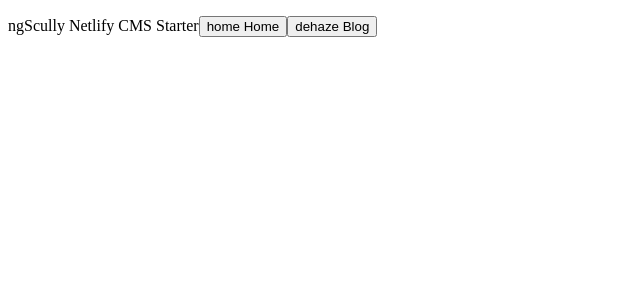
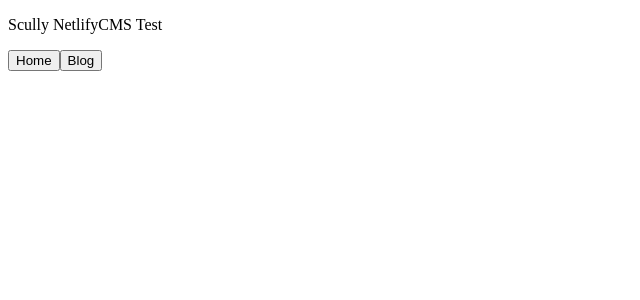
Before and after one commit to sowatechKin/scully-netlify-test, an Angular app: page / in a window 1280 px wide. Shown: the top 300 px of the page, without its empty margins (0-640 px from the left). Built offline with nearby package versions, Linux system fonts and the light colour scheme; what @scullyio/ng-lib would draw is missing.

Commit message:
changed style

```diff
--- a/src/app/app.component.html
+++ b/src/app/app.component.html
@@ -1,15 +1,16 @@
 <header>
     <div color="primary">
         <p>
-            <span [routerLink]="['/']">ngScully Netlify CMS Starter</span>
-            <span class="spacer"></span>
+            <span [routerLink]="['/']">Scully NetlifyCMS Test</span>
+        </p>
+        <div>
             <button mat-button [routerLink]="['/']">
-                <span>home</span> Home
+                Home
             </button>
             <button mat-button [routerLink]="['/blog']">
-                <span>dehaze</span> Blog
+                Blog
             </button>
-        </p>
+        </div>
     </div>
 </header>
 
--- a/src/app/blog/blog-list/blog-list.component.html
+++ b/src/app/blog/blog-list/blog-list.component.html
@@ -1,6 +1,6 @@
 <p>Bloglist works!</p>
 
-<div *ngFor="let blog of blogs$ | async" [routerLink]="[blog.route]">
+<div style="border: 1px solid black;" *ngFor="let blog of blogs$ | async" [routerLink]="[blog.route]">
     <p>{{blog.title}}</p>
     <p>{{blog.description}}</p>
 </div>
```
